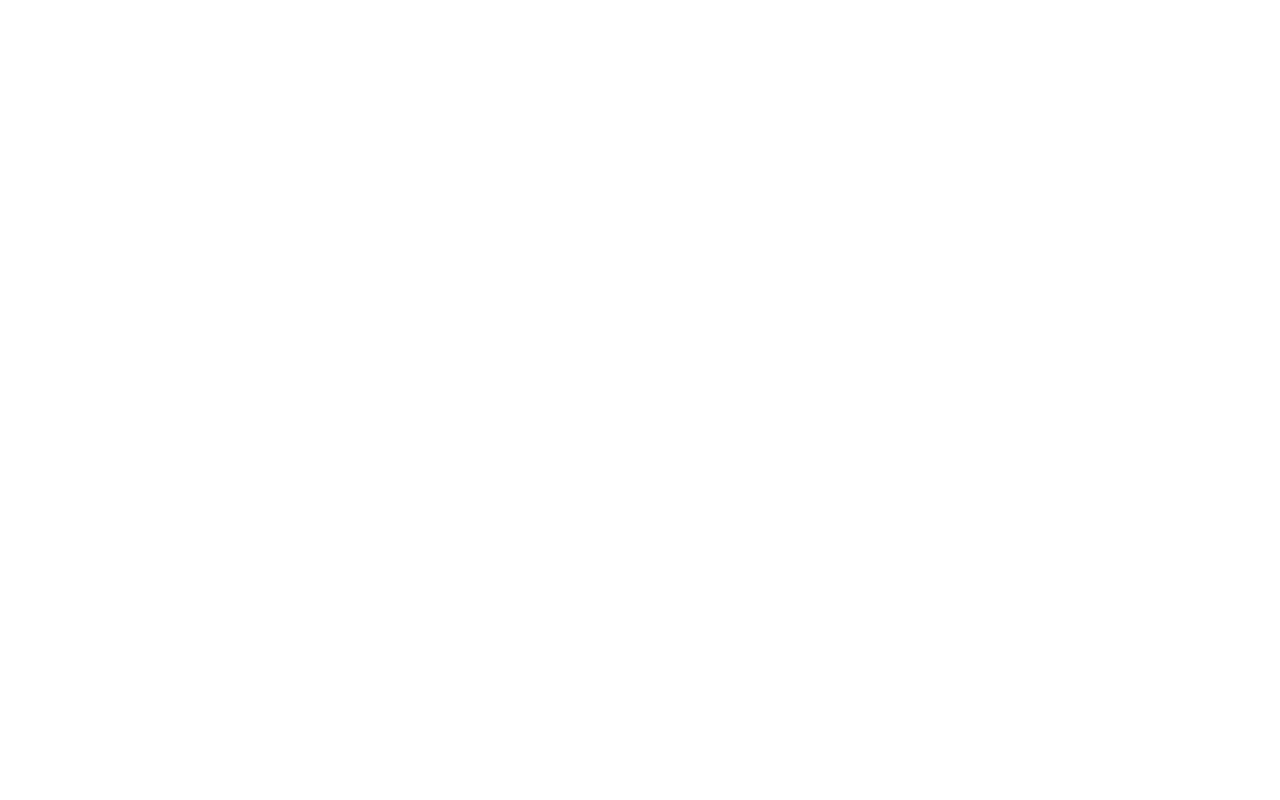
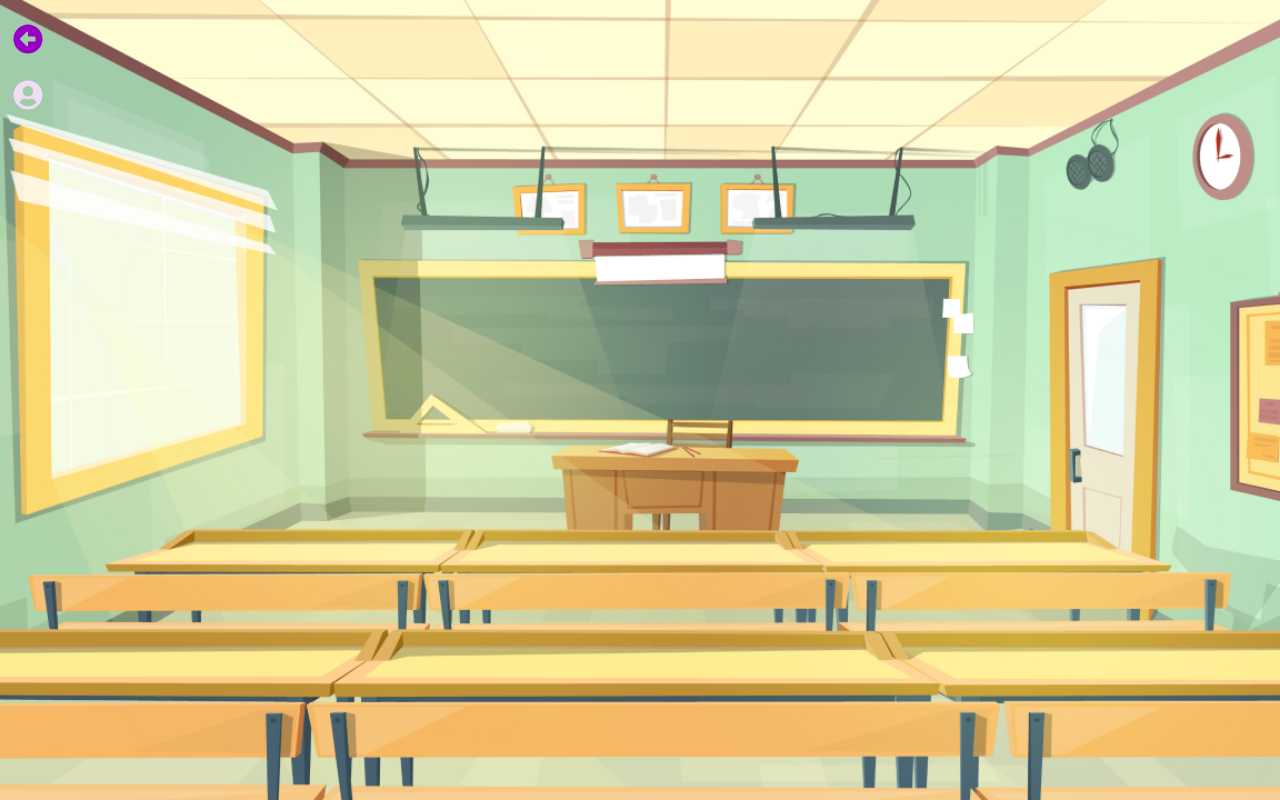
Before and after one commit to mnps4973/ClassSceneries, a React app in the folder classsceneries/: page /classroom/activity1 in a window 1280 px wide. Before the commit this address had no page. Built offline with nearby package versions, Linux system fonts and the light colour scheme.

Commit message:
chore: started activity 1

```diff
--- a/classsceneries/public/index.html
+++ b/classsceneries/public/index.html
@@ -24,7 +24,7 @@
       work correctly both with client-side routing and a non-root public URL.
       Learn how to configure a non-root public URL by running `npm run build`.
     -->
-    <title>React App</title>
+    <title>ClassSceneries</title>
   </head>
   <body>
     <noscript>You need to enable JavaScript to run this app.</noscript>
--- a/classsceneries/src/Components/App/App.js
+++ b/classsceneries/src/Components/App/App.js
@@ -8,6 +8,7 @@ import './App.css';
 
 import Classroom from "../../Pages/Classroom/Classroom";
 import Welcome from "../../Pages/Welcome/Welcome";
+import Activity1 from "../../Pages/Activity1/Activity1";
 
 function App() {
 
@@ -16,6 +17,7 @@ function App() {
       <Routes>
         <Route path="/" exact element={<Welcome/>} />
         <Route path="/classroom" exact element={<Classroom/>} />
+        <Route path="/classroom/activity1" exact element={<Activity1/>} />
       </Routes>
 
     </BrowserRouter>
--- /dev/null
+++ b/classsceneries/src/Pages/Activity1/Activity1.css
@@ -0,0 +1,5 @@
+.classroom{
+    background-size: cover;
+    background-repeat: no-repeat;
+    background-position: center;
+}
--- /dev/null
+++ b/classsceneries/src/Pages/Activity1/Activity1.js
@@ -0,0 +1,13 @@
+import classroom from '../../assets/classroom.png';
+import './Activity1.css';
+
+import { FaUserCircle, FaArrowAltCircleLeft } from 'react-icons/fa';
+
+export default function Activity1(){
+    return(
+        <div className="classroom min-vh-100 bg-image" style={{backgroundImage:`url(${classroom})`}}>
+            <a className="btn" href="/classroom"><FaArrowAltCircleLeft className="chalkboard"/></a>
+            <a className="btn"><FaUserCircle className="profile"/></a>
+        </div>
+    );
+}
--- a/classsceneries/src/Pages/Classroom/Classroom.js
+++ b/classsceneries/src/Pages/Classroom/Classroom.js
@@ -8,7 +8,7 @@ export default function Classroom(){
         <div className="classroom min-vh-100 bg-image" style={{backgroundImage:`url(${classroom})`}}>
             <a className="btn"><FaChalkboardTeacher className="chalkboard"/></a>
             <a className="btn"><FaUserCircle className="profile"/></a>
-            <a className="activity activity-1 btn" href="/classroom" alt="Start a class" title="Start a class"></a>
+            <a className="activity activity-1 btn" href="/classroom/activity1" alt="Start a class" title="Start a class"></a>
             <a className="activity activity-2 btn" href="/classroom" alt="Safety in the classroom" title="Safety in the classroom"></a>
             <a className="activity activity-3 btn" href="/classroom" alt="Group activities" title="Group activities"></a>
             <a className="activity activity-4 btn" href="/classroom" alt="Individual work" title="Individual work"></a>
```
Also changed, not shown: classsceneries/public/dark.png (added).
